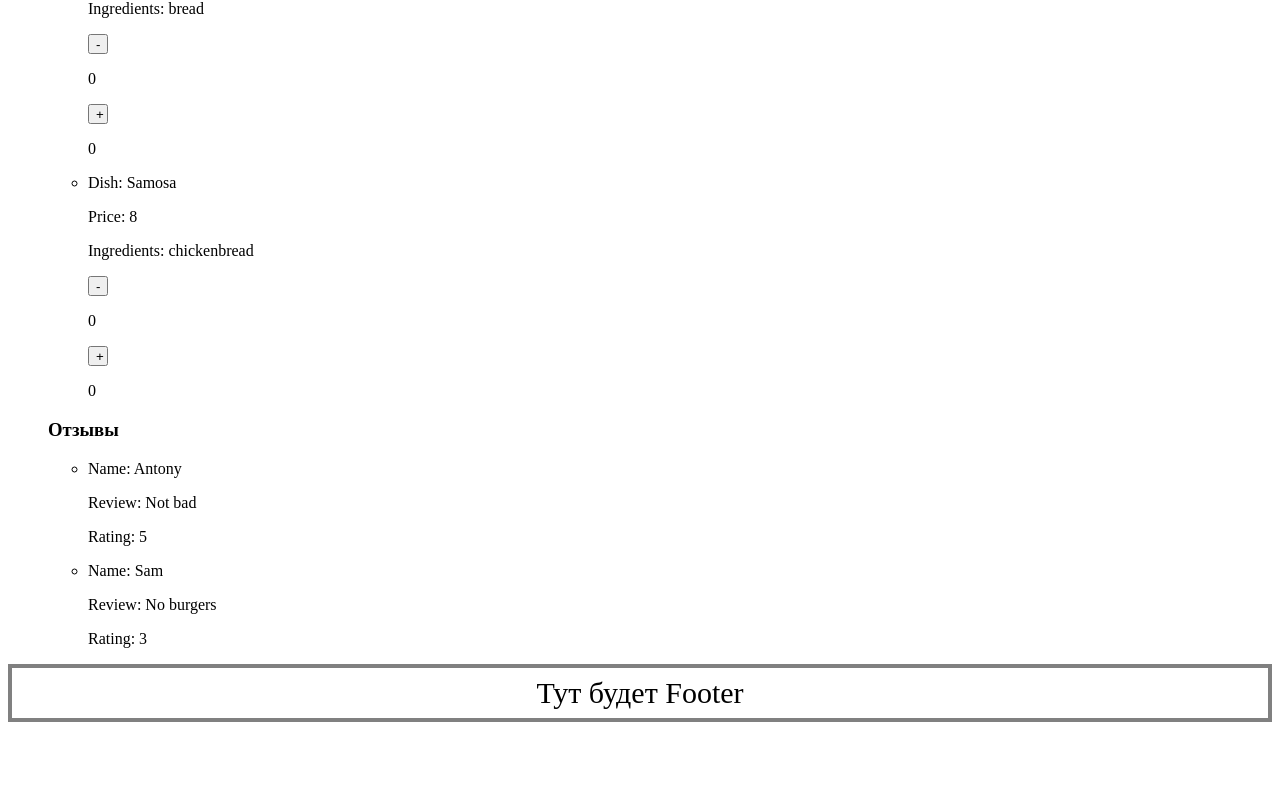
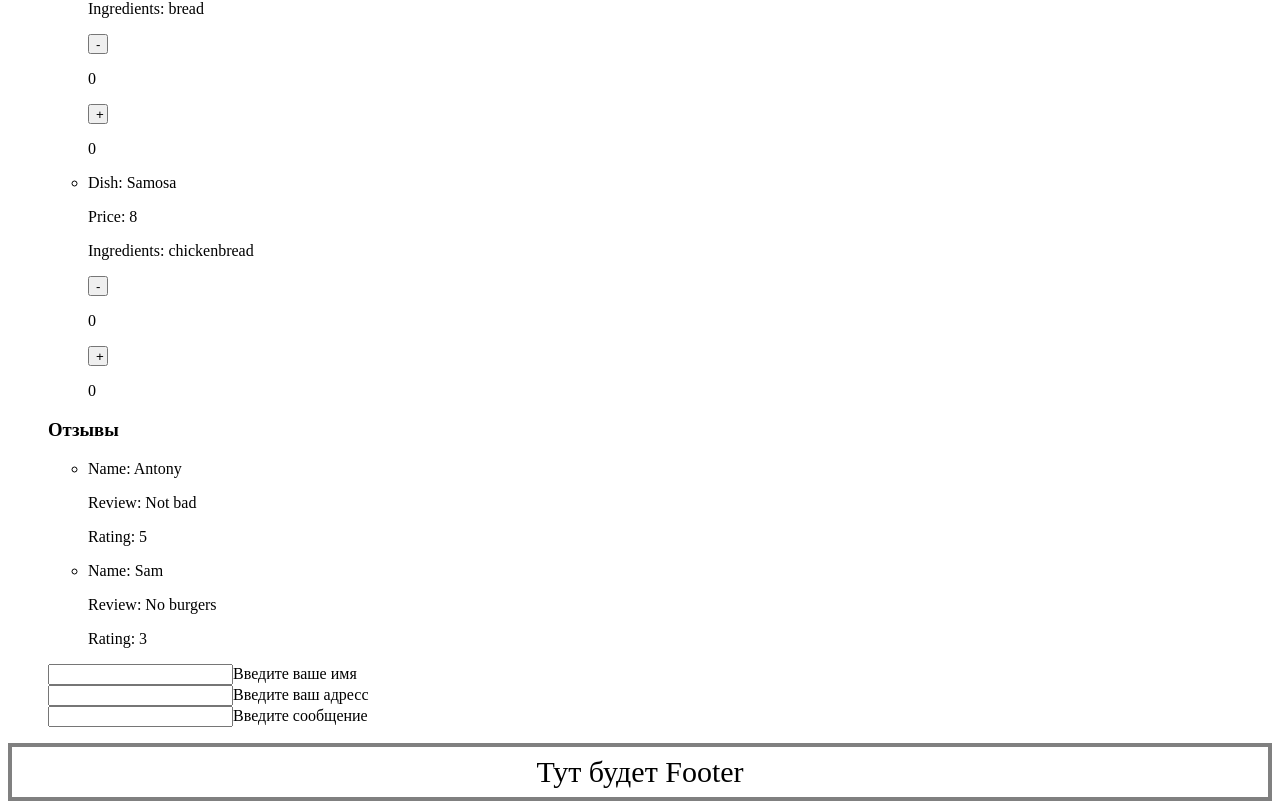
Before and after one commit to SunnatBakidjanov/React-Tutorial-Project, a React (Vite) app: page / in a window 1280 px wide. Shown: the part 602-1411 px from the top of the page. Before the commit the page ends 1332 px from the top, so only its background shows below. Built offline with nearby package versions, Linux system fonts and the light colour scheme.

Commit message:
'Добавлен компонент с логикой ReviewForm.jsx'

```diff
--- a/src/components/restaurants/Restaurants.jsx
+++ b/src/components/restaurants/Restaurants.jsx
@@ -3,6 +3,7 @@ import { restaurants } from "../../../mock/mock";
 import { RestaurantItem } from "./restaurantItem/RestaurantItem";
 import { RestaurantTabs } from "./restaurantTabs/RestaurantTabs";
 import { validateRestaurant } from "./validateRestaurant";
+import { ReviewForm } from "./review-form/ReviewForm";
 
 export const Restaurants = () => {
     const { activeTabId, handleSetIdOnClick } = useTabs(restaurants);
@@ -19,6 +20,8 @@ export const Restaurants = () => {
                 {findRestaurant ? (
                     <li key={findRestaurant.id}>
                         <RestaurantItem {...validateRestaurant(findRestaurant)} />
+
+                        <ReviewForm />
                     </li>
                 ) : (
                     <p>Нет подходящего ресторана для отображения</p>
--- /dev/null
+++ b/src/components/restaurants/review-form/ReviewForm.jsx
@@ -0,0 +1,61 @@
+import { useReducer } from "react";
+
+const INTITAL_VALUE = {
+    name: "",
+    text: "",
+    message: "",
+};
+
+const reducer = (state, { type, payload }) => {
+    switch (type) {
+        case "SET_NAME":
+            return {
+                ...INTITAL_VALUE,
+                name: payload,
+            };
+        case "SET_ADDRESS":
+            return {
+                ...state,
+                address: payload,
+            };
+        case "SET_MESSAGE":
+            return {
+                ...state,
+                message: payload,
+            };
+
+        default:
+            return state;
+    }
+};
+
+export const ReviewForm = () => {
+    const [form, dispatch] = useReducer(reducer, INTITAL_VALUE);
+
+    const setName = value => dispatch({ type: "SET_NAME", payload: value });
+    const setAdress = value => dispatch({ type: "SET_ADRESS", payload: value });
+    const setMessage = value => dispatch({ type: "SET_MESSAGE", payload: value });
+
+    const { name, message, address } = form;
+
+    return (
+        <>
+            <form className='form' action='#'>
+                <div className='form-group'>
+                    <input type='text' value={name} name='name' id='name' onChange={event => setName(event.target.value)} />
+                    <label htmlFor='name'>Введите ваше имя</label>
+                </div>
+
+                <div className='form-group'>
+                    <input type='text' value={address} name='adress' id='adress' onChange={event => setAdress(event.target.value)} />
+                    <label htmlFor='adress'>Введите ваш адресс</label>
+                </div>
+
+                <div className='form-group'>
+                    <input type='text' value={message} name='message' id='message' onChange={event => setMessage(event.target.value)} />
+                    <label htmlFor='message'>Введите сообщение</label>
+                </div>
+            </form>
+        </>
+    );
+};
```
